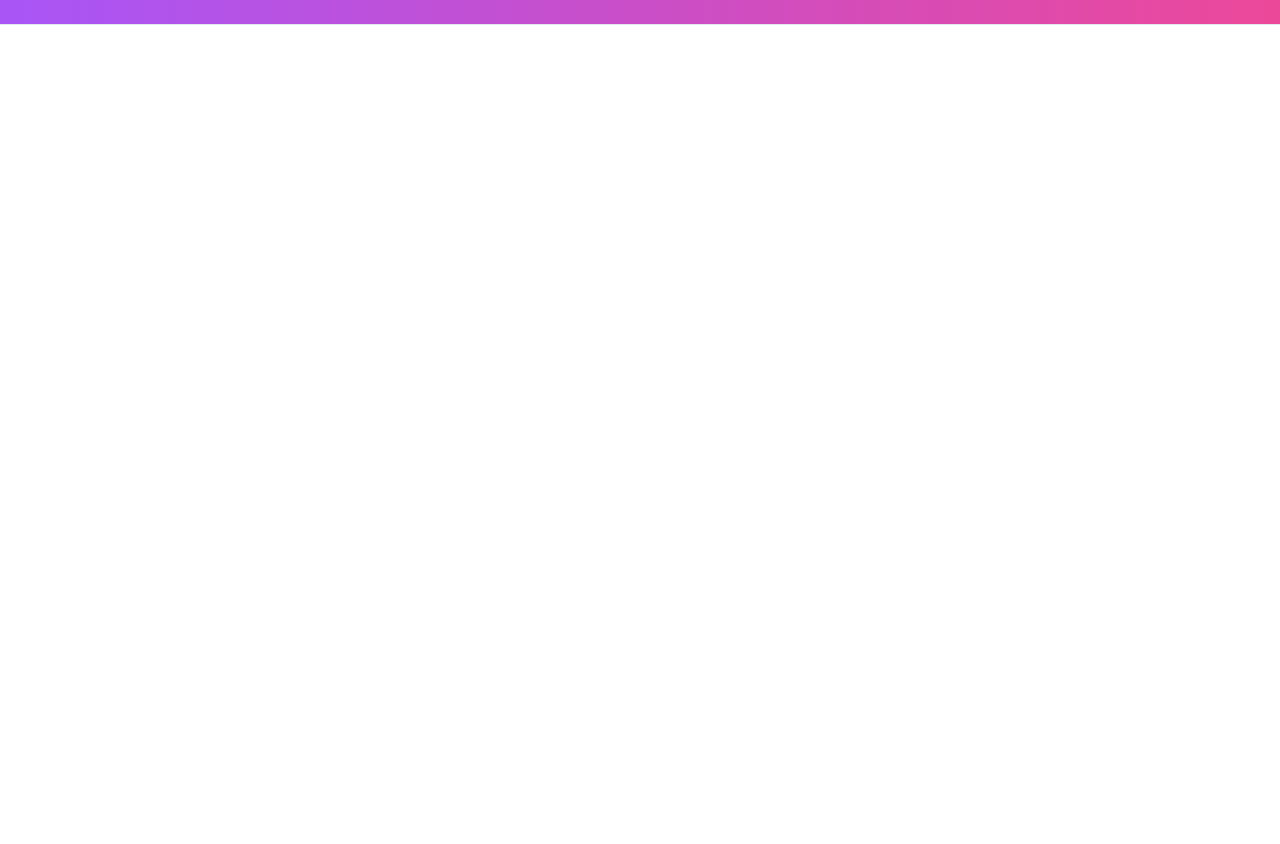
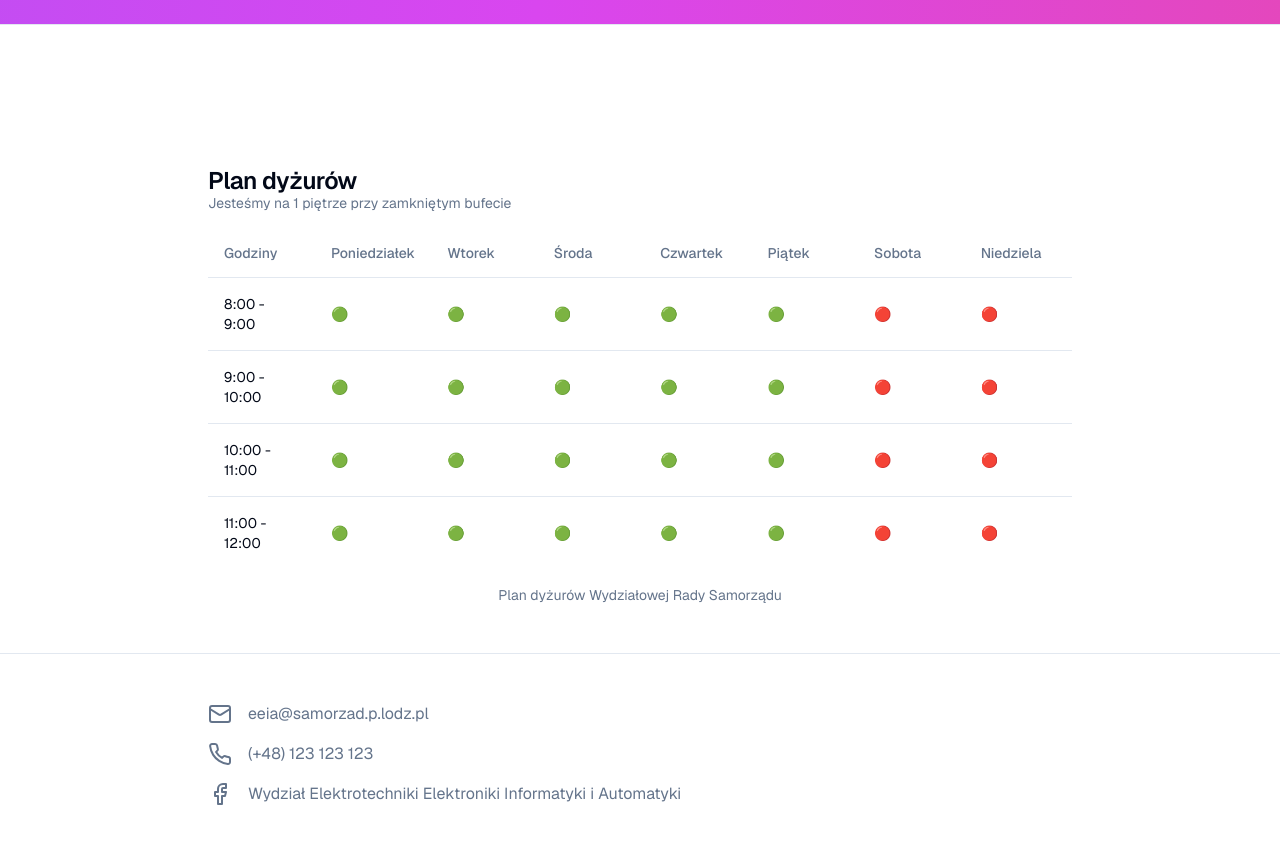
Before and after one commit to WRS-WEEIA-IT/WRS-Website, a Next.js app: page / in a window 1280 px wide. Shown: the part 1500-2344 px from the top of the page. Before the commit the page ends 1621 px from the top, so only its background shows below. Built offline with nearby package versions, Linux system fonts and the light colour scheme.

Commit message:
Add footer, make columns in table equal width, add gradient animation

```diff
--- a/app/layout.tsx
+++ b/app/layout.tsx
@@ -1,30 +1,23 @@
-import type { Metadata } from "next";
-import "./globals.css";
-import { ThemeProvider } from "@/components/ui/theme-provider";
-import Navbar from "@/components/navbar/Navbar";
-import { GeistSans } from "geist/font/sans";
+import type { Metadata } from 'next';
+import './globals.css';
+import { ThemeProvider } from '@/components/ui/theme-provider';
+import Navbar from '@/components/navbar/Navbar';
+import { GeistSans } from 'geist/font/sans';
+import Footer from '@/components/footer/Footer';
 
 export const metadata: Metadata = {
-  title: "Create Next App",
-  description: "Generated by create next app",
+  title: 'Create Next App',
+  description: 'Generated by create next app',
 };
 
-export default function RootLayout({
-  children,
-}: {
-  children: React.ReactNode;
-}) {
+export default function RootLayout({ children }: { children: React.ReactNode }) {
   return (
     <html lang='en'>
       <body className={GeistSans.className}>
-        <ThemeProvider
-          attribute='class'
-          defaultTheme='light'
-          enableSystem
-          disableTransitionOnChange
-        >
+        <ThemeProvider attribute='class' defaultTheme='light' enableSystem disableTransitionOnChange>
           <Navbar />
           {children}
+          <Footer />
         </ThemeProvider>
       </body>
     </html>
--- a/app/page.tsx
+++ b/app/page.tsx
@@ -1,7 +1,7 @@
 import { Badge } from '@/components/ui/badge';
 import { Button } from '@/components/ui/button';
 import { Card, CardContent, CardDescription, CardFooter, CardHeader, CardTitle } from '@/components/ui/card';
-import { ArrowUpRight } from 'lucide-react';
+import { Table, TableBody, TableCaption, TableCell, TableHead, TableHeader, TableRow } from '@/components/ui/table';
 import Image from 'next/image';
 import Link from 'next/link';
 
@@ -73,7 +73,10 @@ export default function Home() {
           </Card>
         </div>
       </section>
-      <section id='about' className='py-12 flex flex-col bg-gradient-to-r from-purple-500 to-pink-500 gap-6 my-24 border-y'>
+      <section
+        id='about'
+        className='py-12 flex flex-col bg-gradient-to-r from-purple-500 via-fuchsia-500 to-pink-500 bg-[size:200%] gap-6 my-24 border-y animate-background-pulse'
+      >
         <div className='flex flex-col items-center gap-6 px-52 text-background dark:text-foreground'>
           <p className='text-4xl font-semibold'>Kim tak właściwie jesteśmy?</p>
           <p className='text-lg text-center w-1/2'>
@@ -90,6 +93,69 @@ export default function Home() {
           </Link>
         </div>
       </section>
+      <section id='available-hours' className='py-12'>
+        <div className='px-52'>
+          <p className='text-2xl font-semibold leading-none tracking-tight'>Plan dyżurów</p>
+          <p className='text-sm text-muted-foreground pb-4'>Jesteśmy na 1 piętrze przy zamkniętym bufecie</p>
+          <Table>
+            <TableCaption>Plan dyżurów Wydziałowej Rady Samorządu</TableCaption>
+            <TableHeader>
+              <TableRow>
+                <TableHead className='w-[12.5%]'>Godziny</TableHead>
+                <TableHead className='w-[12.5%]'>Poniedziałek</TableHead>
+                <TableHead className='w-[12.5%]'>Wtorek</TableHead>
+                <TableHead className='w-[12.5%]'>Środa</TableHead>
+                <TableHead className='w-[12.5%]'>Czwartek</TableHead>
+                <TableHead className='w-[12.5%]'>Piątek</TableHead>
+                <TableHead className='w-[12.5%]'>Sobota</TableHead>
+                <TableHead className='w-[12.5%]'>Niedziela</TableHead>
+              </TableRow>
+            </TableHeader>
+            <TableBody>
+              <TableRow>
+                <TableCell className='w-[12.5%]'>8:00 - 9:00</TableCell>
+                <TableCell className='w-[12.5%]'>🟢</TableCell>
+                <TableCell className='w-[12.5%]'>🟢</TableCell>
+                <TableCell className='w-[12.5%]'>🟢</TableCell>
+                <TableCell className='w-[12.5%]'>🟢</TableCell>
+                <TableCell className='w-[12.5%]'>🟢</TableCell>
+                <TableCell className='w-[12.5%]'>🔴</TableCell>
+                <TableCell className='w-[12.5%]'>🔴</TableCell>
+              </TableRow>
+              <TableRow>
+                <TableCell className='w-[12.5%]'>9:00 - 10:00</TableCell>
+                <TableCell className='w-[12.5%]'>🟢</TableCell>
+                <TableCell className='w-[12.5%]'>🟢</TableCell>
+                <TableCell className='w-[12.5%]'>🟢</TableCell>
+                <TableCell className='w-[12.5%]'>🟢</TableCell>
+                <TableCell className='w-[12.5%]'>🟢</TableCell>
+                <TableCell className='w-[12.5%]'>🔴</TableCell>
+                <TableCell className='w-[12.5%]'>🔴</TableCell>
+              </TableRow>
+              <TableRow>
+                <TableCell className='w-[12.5%]'>10:00 - 11:00</TableCell>
+                <TableCell className='w-[12.5%]'>🟢</TableCell>
+                <TableCell className='w-[12.5%]'>🟢</TableCell>
+                <TableCell className='w-[12.5%]'>🟢</TableCell>
+                <TableCell className='w-[12.5%]'>🟢</TableCell>
+                <TableCell className='w-[12.5%]'>🟢</TableCell>
+                <TableCell className='w-[12.5%]'>🔴</TableCell>
+                <TableCell className='w-[12.5%]'>🔴</TableCell>
+              </TableRow>
+              <TableRow>
+                <TableCell className='w-[12.5%]'>11:00 - 12:00</TableCell>
+                <TableCell className='w-[12.5%]'>🟢</TableCell>
+                <TableCell className='w-[12.5%]'>🟢</TableCell>
+                <TableCell className='w-[12.5%]'>🟢</TableCell>
+                <TableCell className='w-[12.5%]'>🟢</TableCell>
+                <TableCell className='w-[12.5%]'>🟢</TableCell>
+                <TableCell className='w-[12.5%]'>🔴</TableCell>
+                <TableCell className='w-[12.5%]'>🔴</TableCell>
+              </TableRow>
+            </TableBody>
+          </Table>
+        </div>
+      </section>
     </main>
   );
 }
--- /dev/null
+++ b/components/footer/Footer.tsx
@@ -0,0 +1,24 @@
+import { Facebook, Mail, Phone } from 'lucide-react';
+
+const Footer = () => {
+  return (
+    <footer className='footer px-52 py-12 border-t flex flex-col gap-4'>
+      <div className='flex gap-4 text-muted-foreground'>
+        <Mail />
+        <p>eeia@samorzad.p.lodz.pl</p>
+      </div>
+      <div className='flex gap-4 text-muted-foreground'>
+        <Phone />
+        <p>(+48) 123 123 123</p>
+      </div>
+      <a href='https://www.facebook.com/weeia'>
+        <div className='flex gap-4 text-muted-foreground'>
+          <Facebook />
+          <p>Wydział Elektrotechniki Elektroniki Informatyki i Automatyki</p>
+        </div>
+      </a>
+    </footer>
+  );
+};
+
+export default Footer;
--- a/components/navbar/Navbar.tsx
+++ b/components/navbar/Navbar.tsx
@@ -9,7 +9,7 @@ const Navbar = () => {
         <Link href='/' className='text-lg font-extrabold transition-colors hover:text-primary'>
           WRS WEEIA
         </Link>
-        <Link href='/info' className='text-lg font-medium transition-colors hover:text-primary'>
+        <Link href='/info' className='text-lg font-medium text-muted-foreground transition-colors hover:text-primary'>
           Dla studentów
         </Link>
         <Link href='/about-us' className='text-lg font-medium text-muted-foreground transition-colors hover:text-primary'>
--- /dev/null
+++ b/components/ui/table.tsx
@@ -0,0 +1,117 @@
+import * as React from "react"
+
+import { cn } from "@/lib/utils"
+
+const Table = React.forwardRef<
+  HTMLTableElement,
+  React.HTMLAttributes<HTMLTableElement>
+>(({ className, ...props }, ref) => (
+  <div className="relative w-full overflow-auto">
+    <table
+      ref={ref}
+      className={cn("w-full caption-bottom text-sm", className)}
+      {...props}
+    />
+  </div>
+))
+Table.displayName = "Table"
+
+const TableHeader = React.forwardRef<
+  HTMLTableSectionElement,
+  React.HTMLAttributes<HTMLTableSectionElement>
+>(({ className, ...props }, ref) => (
+  <thead ref={ref} className={cn("[&_tr]:border-b", className)} {...props} />
+))
+TableHeader.displayName = "TableHeader"
+
+const TableBody = React.forwardRef<
+  HTMLTableSectionElement,
+  React.HTMLAttributes<HTMLTableSectionElement>
+>(({ className, ...props }, ref) => (
+  <tbody
+    ref={ref}
+    className={cn("[&_tr:last-child]:border-0", className)}
+    {...props}
+  />
+))
+TableBody.displayName = "TableBody"
+
+const TableFooter = React.forwardRef<
+  HTMLTableSectionElement,
+  React.HTMLAttributes<HTMLTableSectionElement>
+>(({ className, ...props }, ref) => (
+  <tfoot
+    ref={ref}
+    className={cn(
+      "border-t bg-muted/50 font-medium [&>tr]:last:border-b-0",
+      className
+    )}
+    {...props}
+  />
+))
+TableFooter.displayName = "TableFooter"
+
+const TableRow = React.forwardRef<
+  HTMLTableRowElement,
+  React.HTMLAttributes<HTMLTableRowElement>
+>(({ className, ...props }, ref) => (
+  <tr
+    ref={ref}
+    className={cn(
+      "border-b transition-colors hover:bg-muted/50 data-[state=selected]:bg-muted",
+      className
+    )}
+    {...props}
+  />
+))
+TableRow.displayName = "TableRow"
+
+const TableHead = React.forwardRef<
+  HTMLTableCellElement,
+  React.ThHTMLAttributes<HTMLTableCellElement>
+>(({ className, ...props }, ref) => (
+  <th
+    ref={ref}
+    className={cn(
+      "h-12 px-4 text-left align-middle font-medium text-muted-foreground [&:has([role=checkbox])]:pr-0",
+      className
+    )}
+    {...props}
+  />
+))
+TableHead.displayName = "TableHead"
+
+const TableCell = React.forwardRef<
+  HTMLTableCellElement,
+  React.TdHTMLAttributes<HTMLTableCellElement>
+>(({ className, ...props }, ref) => (
+  <td
+    ref={ref}
+    className={cn("p-4 align-middle [&:has([role=checkbox])]:pr-0", className)}
+    {...props}
+  />
+))
+TableCell.displayName = "TableCell"
+
+const TableCaption = React.forwardRef<
+  HTMLTableCaptionElement,
+  React.HTMLAttributes<HTMLTableCaptionElement>
+>(({ className, ...props }, ref) => (
+  <caption
+    ref={ref}
+    className={cn("mt-4 text-sm text-muted-foreground", className)}
+    {...props}
+  />
+))
+TableCaption.displayName = "TableCaption"
+
+export {
+  Table,
+  TableHeader,
+  TableBody,
+  TableFooter,
+  TableHead,
+  TableRow,
+  TableCell,
+  TableCaption,
+}
```
Also changed, not shown: tailwind.config.ts (+43 -39 lines).
